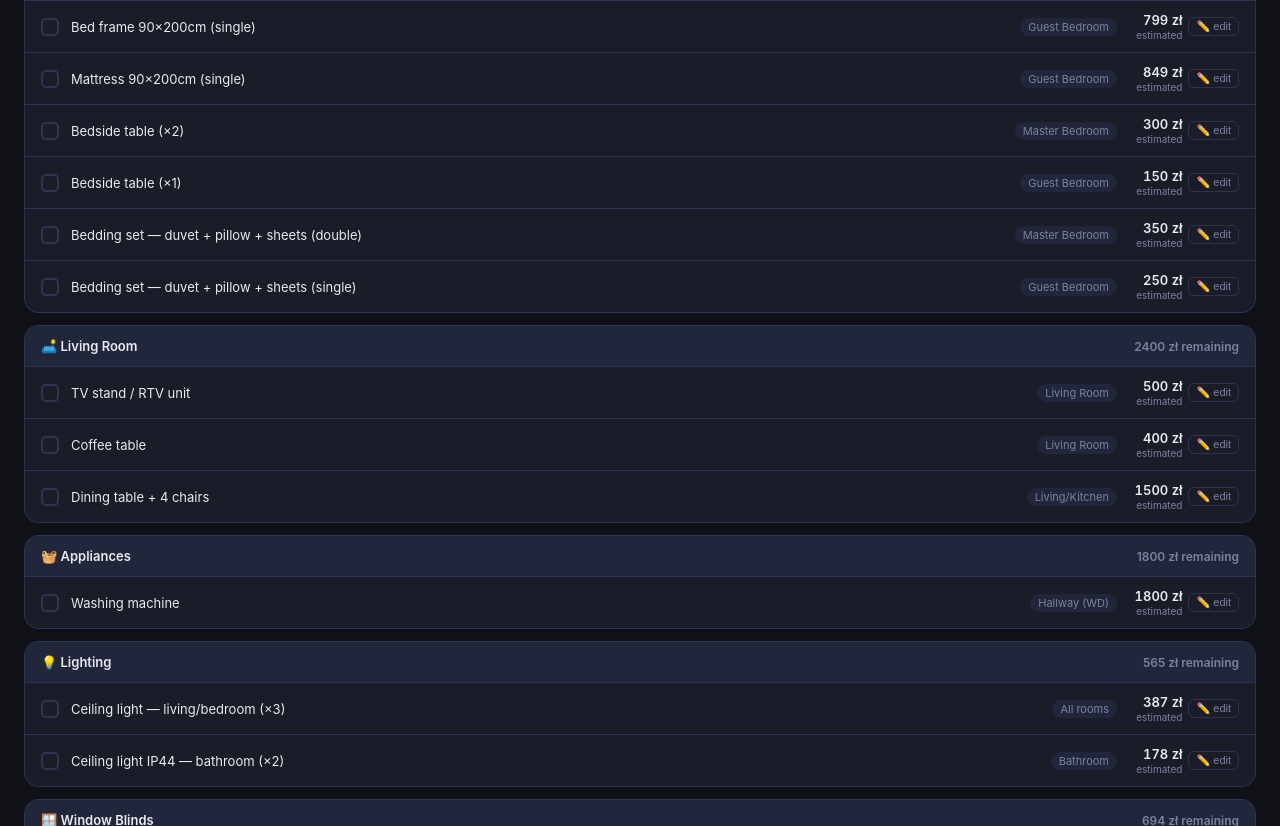
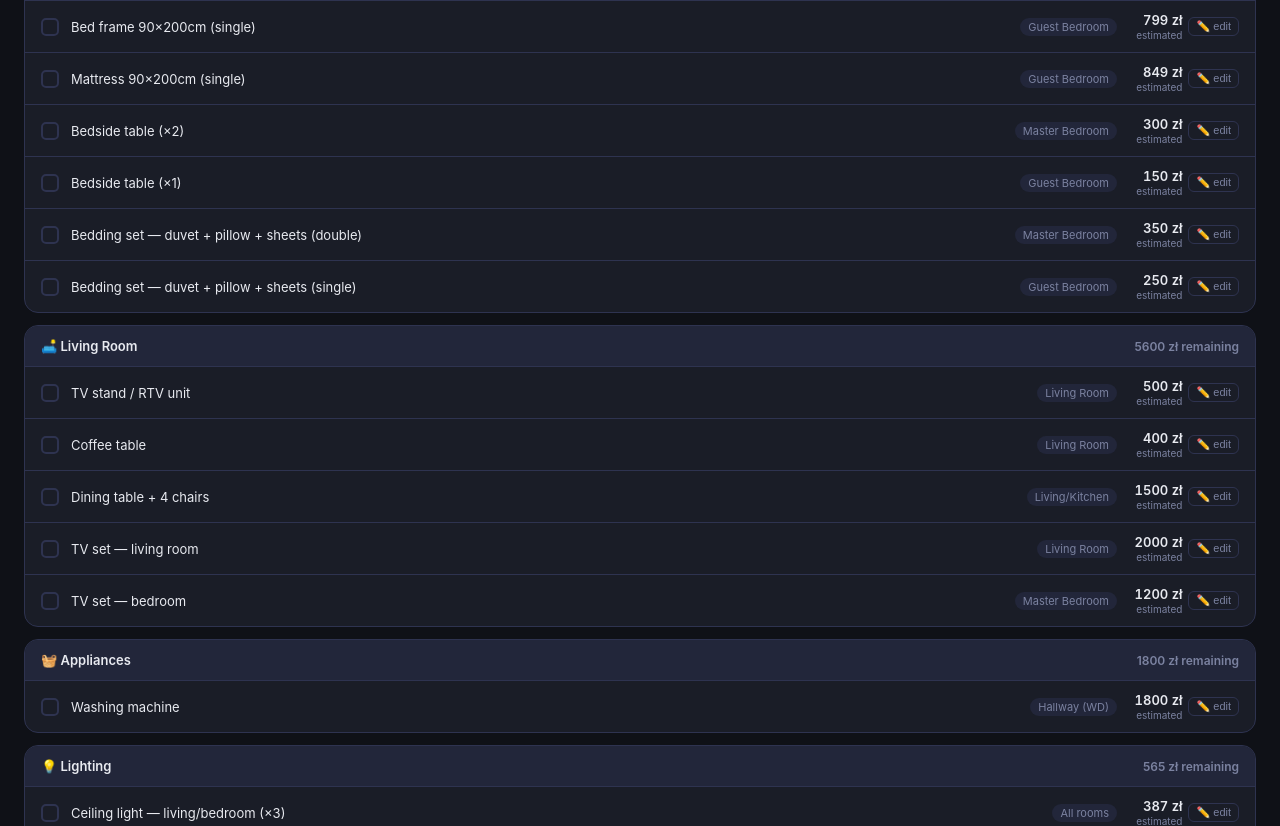
Before and after one commit to sherifrezkalla/renovation-dashboard, a website: page index.html in a window 1280 px wide. Shown: the part 5152-5978 px from the top of the page. Drawn offline with nearby package versions, Linux system fonts and the light colour scheme.

Commit message:
Add 2 TV sets to Still to Buy (living room + bedroom)

```diff
--- a/index.html
+++ b/index.html
@@ -895,6 +895,8 @@ const stbTemplate = [
     { id:'liv1',   name:'TV stand / RTV unit',                   room:'Living Room',    suggested:500  },
     { id:'liv2',   name:'Coffee table',                          room:'Living Room',    suggested:400  },
     { id:'liv3',   name:'Dining table + 4 chairs',               room:'Living/Kitchen', suggested:1500 },
+    { id:'liv4',   name:'TV set — living room',                  room:'Living Room',    suggested:2000 },
+    { id:'liv5',   name:'TV set — bedroom',                      room:'Master Bedroom', suggested:1200 },
   ]},
   { group: '🧺 Appliances', items: [
     { id:'app1',   name:'Washing machine',                       room:'Hallway (WD)',   suggested:1800 },
```
